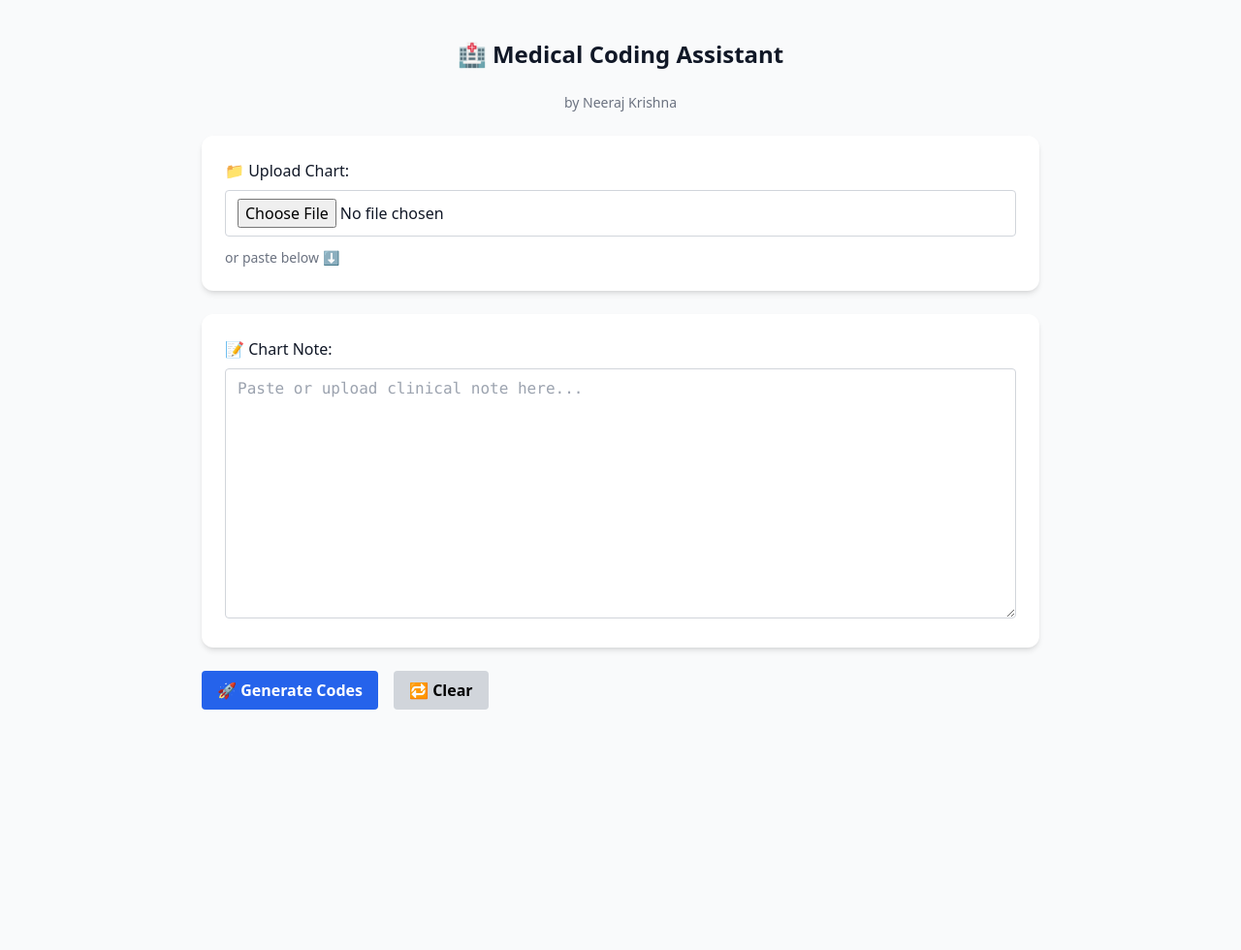
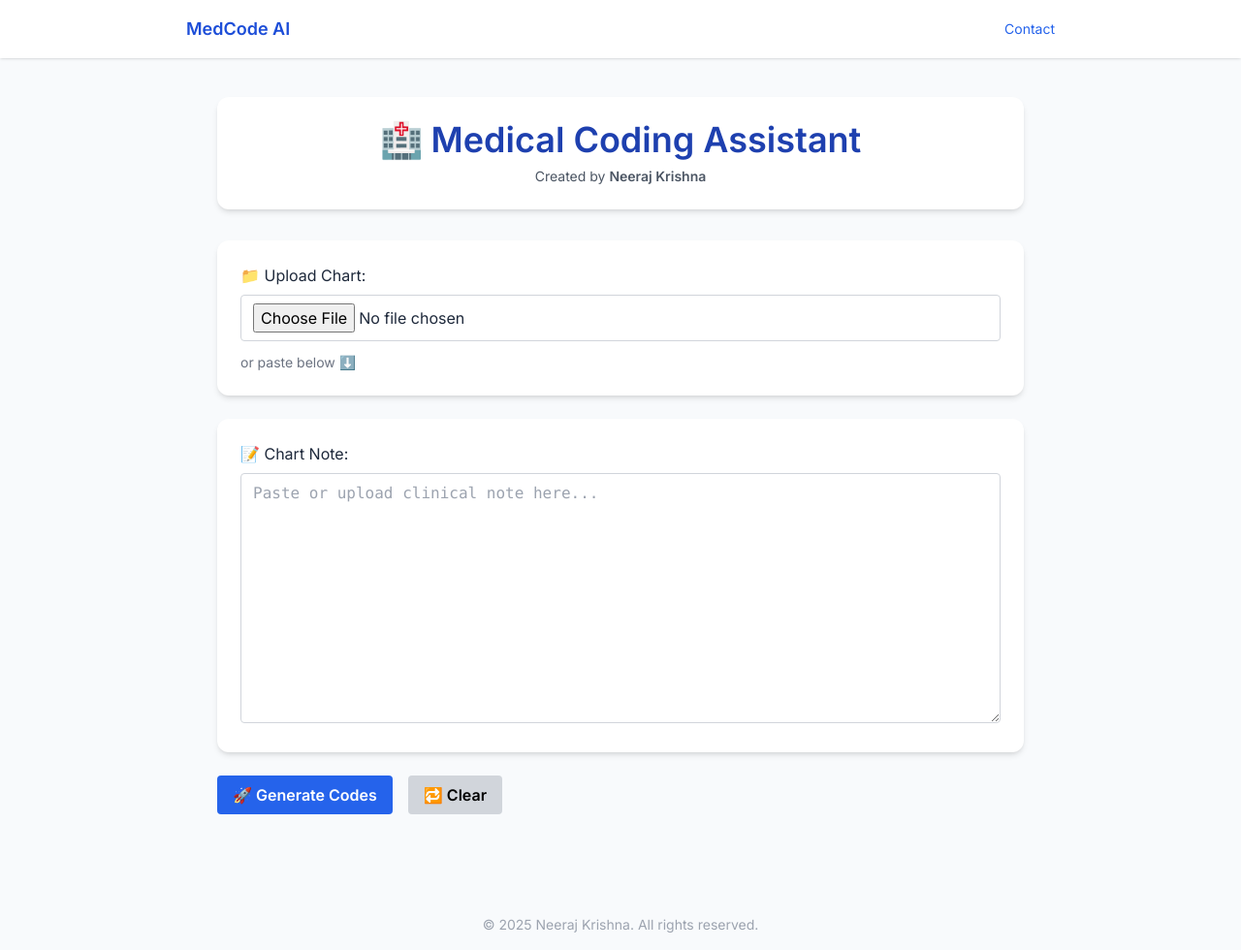
Before and after one commit to gneerajkrishna/agent-assist-app, a website: page public/index.html in a window 1280 px wide. Shown: the whole page at 97% size. Before the commit the page ends 800 px from the top, so only its background shows below. Drawn offline with nearby package versions, Linux system fonts and the light colour scheme.

Commit message:
Update index.html

```diff
--- a/public/index.html
+++ b/public/index.html
@@ -1,31 +1,61 @@
 <!DOCTYPE html>
 <html lang="en">
 <head>
-  <meta charset="UTF-8">
+  <meta charset="UTF-8" />
+  <meta name="viewport" content="width=device-width, initial-scale=1.0" />
   <title>Medical Coding Assistant</title>
+  <link rel="icon" type="image/png" href="/favicon.png" />
   <script src="https://cdn.tailwindcss.com"></script>
+  <link href="https://fonts.googleapis.com/css2?family=Inter:wght@400;600&display=swap" rel="stylesheet">
+  <style>
+    body { font-family: 'Inter', sans-serif; }
+  </style>
 </head>
-<body class="bg-gray-50 text-gray-900 font-sans">
-  <div class="max-w-4xl mx-auto py-10 px-4">
-    <h1 class="text-2xl font-semibold mb-6 text-center">🏥 Medical Coding Assistant</h1>
-      <p class="text-center text-sm text-gray-500 mb-6">by Neeraj Krishna</p>
+<body class="bg-slate-50 text-slate-800">
 
+  <!-- Navigation -->
+  <nav class="bg-white shadow sticky top-0 z-10 p-4">
+    <div class="max-w-4xl mx-auto flex justify-between items-center">
+      <span class="font-bold text-blue-700 text-lg">MedCode AI</span>
+      <a href="mailto:neerajkrishna.g@bain.com" class="text-sm text-blue-600 hover:underline">Contact</a>
+    </div>
+  </nav>
+
+  <!-- Main Container -->
+  <div class="max-w-4xl mx-auto py-10 px-4 sm:px-6 lg:px-8">
+
+    <!-- Header -->
+    <header class="bg-white shadow-md rounded-xl mb-8 p-6 text-center">
+      <h1 class="text-4xl font-bold text-blue-800 mb-2 flex justify-center items-center gap-2">
+        🏥 <span>Medical Coding Assistant</span>
+      </h1>
+      <p class="text-sm text-gray-600">Created by <span class="font-semibold">Neeraj Krishna</span></p>
+    </header>
+
+    <!-- Upload -->
     <div class="bg-white p-6 rounded-xl shadow-md mb-6">
       <label class="block font-medium mb-2">📁 Upload Chart:</label>
       <input type="file" id="fileInput" class="block w-full border border-gray-300 rounded px-3 py-2 mb-3" accept=".txt">
       <p class="text-sm text-gray-500">or paste below ⬇️</p>
     </div>
 
+    <!-- Chart Note -->
     <div class="bg-white p-6 rounded-xl shadow-md mb-6">
       <label class="block font-medium mb-2">📝 Chart Note:</label>
       <textarea id="chartText" rows="10" class="w-full border border-gray-300 rounded px-3 py-2 font-mono" placeholder="Paste or upload clinical note here..."></textarea>
     </div>
 
-    <div class="flex gap-4 mb-6">
-      <button id="generateBtn" class="bg-blue-600 hover:bg-blue-700 text-white font-semibold px-4 py-2 rounded">🚀 Generate Codes</button>
-      <button onclick="clearAll()" class="bg-gray-300 hover:bg-gray-400 text-black font-semibold px-4 py-2 rounded">🔁 Clear</button>
+    <!-- Buttons -->
+    <div class="flex flex-col sm:flex-row gap-4 mb-6">
+      <button id="generateBtn" class="bg-blue-600 hover:bg-blue-700 text-white font-semibold px-4 py-2 rounded w-full sm:w-auto">
+        🚀 Generate Codes
+      </button>
+      <button onclick="clearAll()" class="bg-gray-300 hover:bg-gray-400 text-black font-semibold px-4 py-2 rounded w-full sm:w-auto">
+        🔁 Clear
+      </button>
     </div>
 
+    <!-- Output -->
     <div id="outputArea" class="hidden">
       <div class="bg-white p-6 rounded-xl shadow-md mb-6">
         <h2 class="font-semibold mb-2 text-lg">📦 ICD-10-CM Codes</h2>
@@ -43,11 +73,19 @@
       </div>
 
       <div class="mt-6 text-right">
-        <button onclick="copyAll()" class="bg-green-600 hover:bg-green-700 text-white font-semibold px-4 py-2 rounded">📋 Copy All Codes</button>
+        <button onclick="copyAll()" class="bg-green-600 hover:bg-green-700 text-white font-semibold px-4 py-2 rounded">
+          📋 Copy All Codes
+        </button>
       </div>
     </div>
   </div>
 
+  <!-- Footer -->
+  <footer class="text-center text-gray-400 text-sm mt-10 mb-4">
+    © 2025 Neeraj Krishna. All rights reserved.
+  </footer>
+
+  <!-- Script -->
   <script>
     const fileInput = document.getElementById('fileInput');
     const chartText = document.getElementById('chartText');
```
